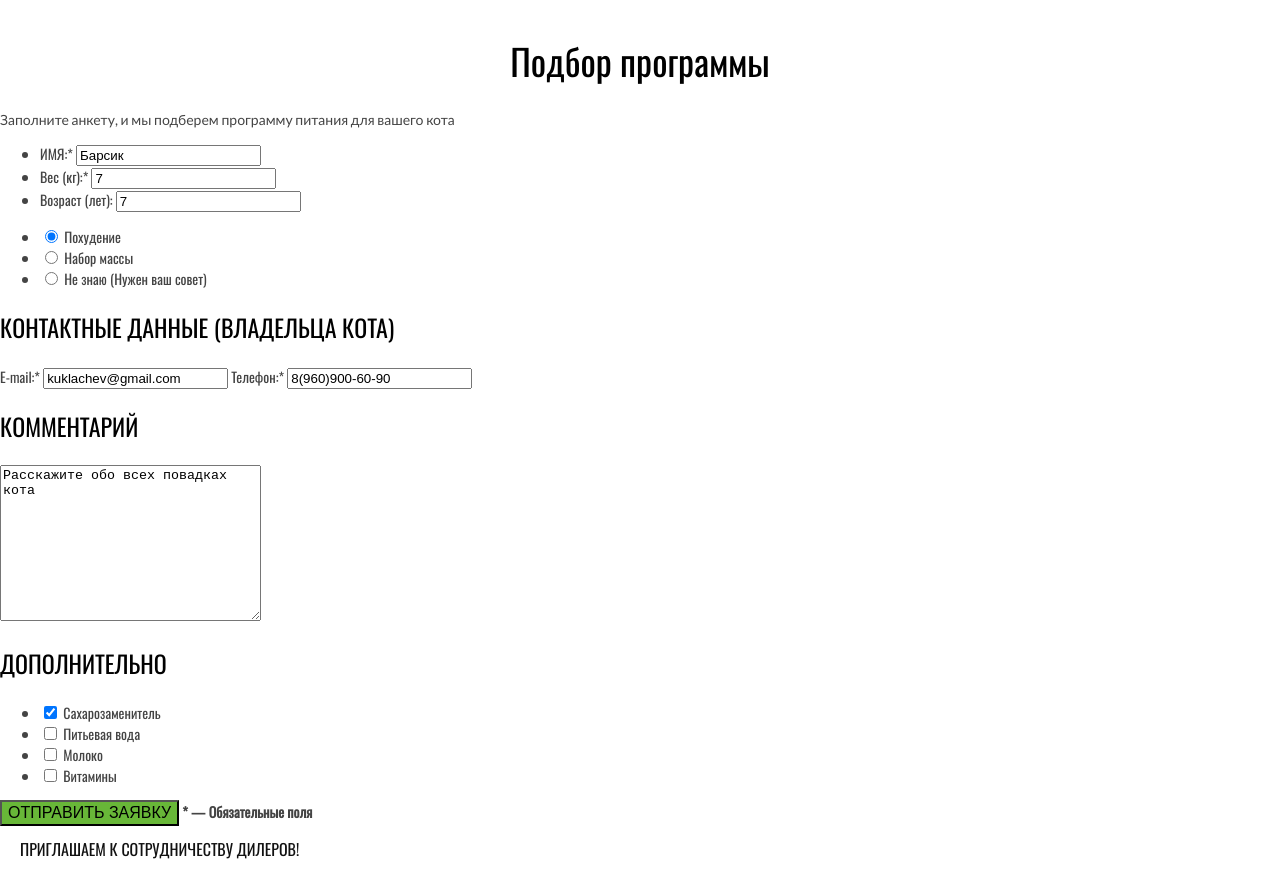
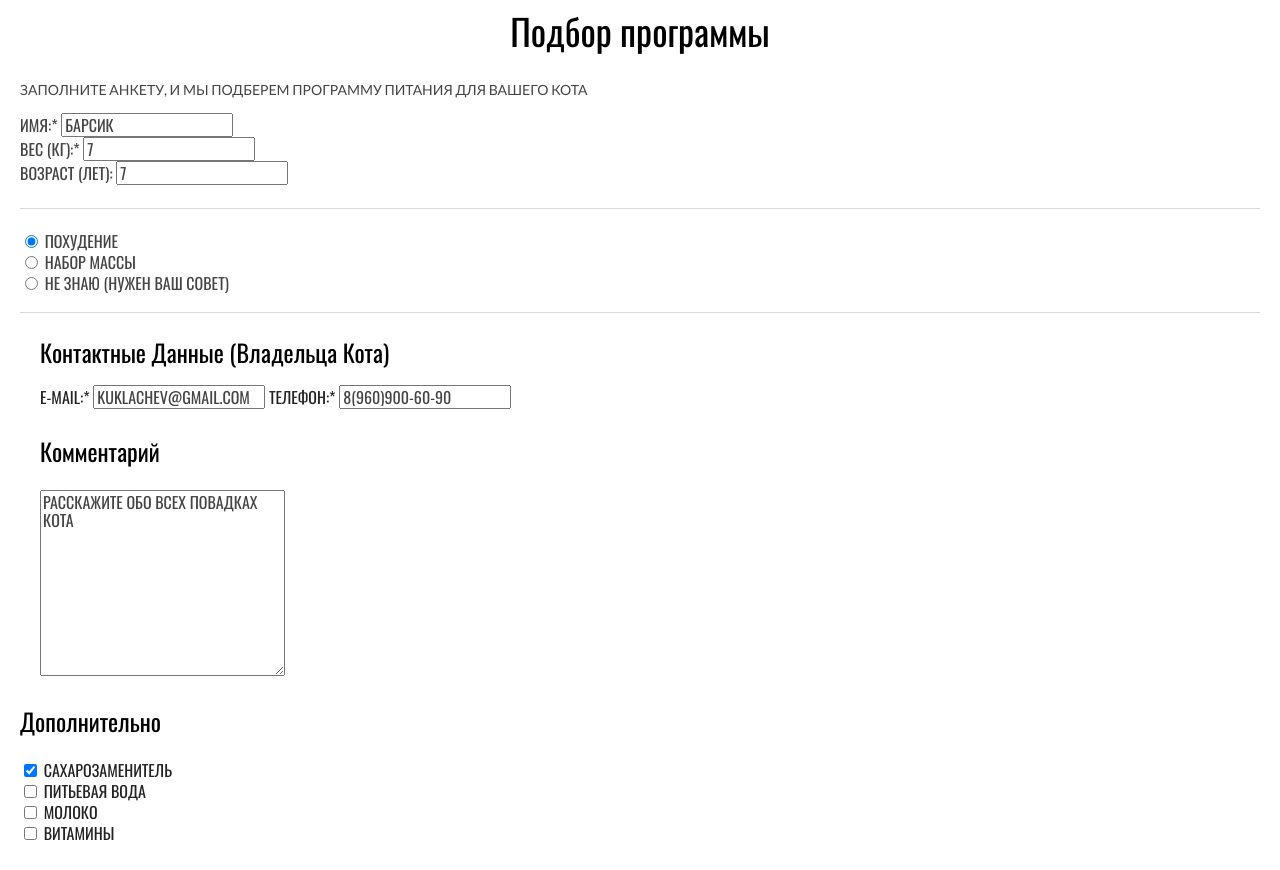
Before and after one commit to htmlacademy-adaptive/2369485-cat-energy-29, a website: page source/form.html in a window 1280 px wide. Shown: the part 58-928 px from the top of the page. Drawn offline with nearby package versions, Linux system fonts and the light colour scheme; files that its build step writes are made by us from their sources.

Commit message:
Добавляет стили для страницы form, также удаляет ненужные классы и исправляет классы

```diff
--- a/source/form.html
+++ b/source/form.html
@@ -43,7 +43,7 @@
       </nav>
     </header>
     <main class="main-container main-forms">
-      <section class="pet-data">
+      <section class="main-container__pet-date pet-data container">
         <form class="pet-data__sending-server" id="form-control" action="https://echo.htmlacademy.ru/" method="get">
         <h1 class="pet-data__title title">
           Подбор программы
@@ -97,7 +97,7 @@
             </label>
           </li>
         </ul>
-        <div class="contact-details">
+        <div class="pet-data__contact-details contact-details container">
           <h2 class="contact-details__title subtitle">
             Контактные данные
             (владельца кота)
@@ -111,14 +111,14 @@
           <input class="contact-details__control-input contact-details__control-input--phone-number input" type="tel" value="8(960)900-60-90" form="form-control" required>
         </label>
       </div>
-      <div class="comments">
+      <div class="pet-data__comments comments container">
           <h2 class="comments__title subtitle">
             Комментарий
           </h2>
-          <textarea name="comments__textarea comments-textarea" cols="30" rows="10" form="form-control">Расскажите обо всех повадках кота
+          <textarea class="comments__textarea comments-textarea" name="comments-input" cols="30" rows="10" form="form-control">Расскажите обо всех повадках кота
           </textarea>
       </div>
-      <div class="additionally">
+      <div class="pet-data__additionally additionally">
         <h2 class="additionally__title subtitle">
           Дополнительно
         </h2>
@@ -181,6 +181,7 @@
     </section>
     </main>
     <footer class="main-footer">
+      <div class="main-footer__logo-wrapper">
         <a class="main-footer__logo logo-lettering" href="#">
           <span class="visually-hidden">
             Логотип с надписью 'Cat Energy'.
@@ -204,7 +205,8 @@
             </defs>
           </svg>
         </a>
-      <section class="social">
+      </div>
+      <section class="main-footer__social social">
         <h2 class="visually-hidden">
           Ссылки на социальные сети
         </h2>
--- a/source/sass/block/basic/button.scss
+++ b/source/sass/block/basic/button.scss
@@ -1,9 +1,12 @@
 .button {
   background-color: $base-color;
+  color: #ffffff;
+  font-family: "Oswald", sans-serif;
   text-align: center;
   font-size: 16px;
   font-style: normal;
   font-weight: 400;
   line-height: 20px;
   text-transform: uppercase;
+  border: none;
 }
--- a/source/sass/block/basic/location.scss
+++ b/source/sass/block/basic/location.scss
@@ -4,6 +4,7 @@
   font-weight: 400;
   line-height: 20px;
   text-transform: uppercase;
+  margin-top: 0;
 }
 
 .location__company-address {
--- a/source/sass/block/form/additionally.scss
+++ b/source/sass/block/form/additionally.scss
@@ -0,0 +1,19 @@
+.additionally__title {
+  margin-top: 0;
+  text-transform: capitalize;
+}
+
+.additionally__list {
+  margin: 0;
+  padding: 0;
+  list-style-type: none;
+  margin-bottom: 41px;
+}
+
+.additionally__must-completed {
+  color: #000000;
+  text-align: center;
+  font-family: "Lato", sans-serif;
+  font-weight: 400;
+  line-height: 16px;
+}
--- a/source/sass/block/form/comments.scss
+++ b/source/sass/block/form/comments.scss
@@ -0,0 +1,14 @@
+.comments__title {
+  text-transform: capitalize;
+  margin-top: 0;
+}
+
+.comments-textarea {
+  color: #444444;
+  font-family: "Oswald", sans-serif;
+  font-size: 16px;
+  font-style: normal;
+  font-weight: 400;
+  line-height: 18px;
+  text-transform: uppercase;
+}
--- a/source/sass/block/form/contact-details.scss
+++ b/source/sass/block/form/contact-details.scss
@@ -0,0 +1,9 @@
+.contact-details__title {
+  margin-top: 0;
+  line-height: 26px;
+  text-transform: capitalize;
+}
+
+.pet-data__contact-details {
+  margin-bottom: 24px;
+}
--- a/source/sass/block/form/control.scss
+++ b/source/sass/block/form/control.scss
@@ -0,0 +1,6 @@
+.control {
+  color: #222222;
+  font-size: 16px;
+  line-height: 18px;
+  text-transform: uppercase;
+}
--- a/source/sass/block/form/name-program.scss
+++ b/source/sass/block/form/name-program.scss
@@ -0,0 +1,3 @@
+.name-program {
+  color: #444444;
+}
--- a/source/sass/block/form/pet-data.scss
+++ b/source/sass/block/form/pet-data.scss
@@ -0,0 +1,63 @@
+.input {
+  color: #444444;
+  font-family: "Oswald", sans-serif;
+  font-size: 16px;
+  line-height: 18px;
+  text-transform: uppercase;
+}
+
+.pet-data__title {
+  margin-top: 0;
+}
+
+.pet-data__description {
+  text-transform: uppercase;
+}
+
+.pet-data__list {
+  position: relative;
+  padding: 0;
+  margin: 0;
+  list-style-type: none;
+  margin-bottom: 46px;
+
+  &::after {
+    position: absolute;
+    content: "";
+    bottom: -24px;
+    width: 100%;
+    height: 1px;
+    background-color: #d9d9d9;
+  }
+}
+
+.pet-data__options-list {
+  position: relative;
+  padding: 0;
+  margin: 0;
+  list-style-type: none;
+  margin-bottom: 45px;
+
+  &::after {
+    position: absolute;
+    content: "";
+    bottom: -19px;
+    width: 100%;
+    height: 1px;
+    background-color: #d9d9d9;
+  }
+}
+
+.form-accessibility {
+  font-size: 16px;
+  line-height: 18px;
+  text-transform: uppercase;
+}
+
+.pet-data__comments {
+  margin-bottom: 23px;
+}
+
+.pet-data__additionally {
+  margin-bottom: 32px;
+}
```
Also changed, not shown: source/catalog.html (+3 -1 lines), source/index.html (+3 -3 lines), source/sass/block/variables/_vars.scss (line endings or trailing spaces). Lines whose indentation alone changed are shown as unchanged.
